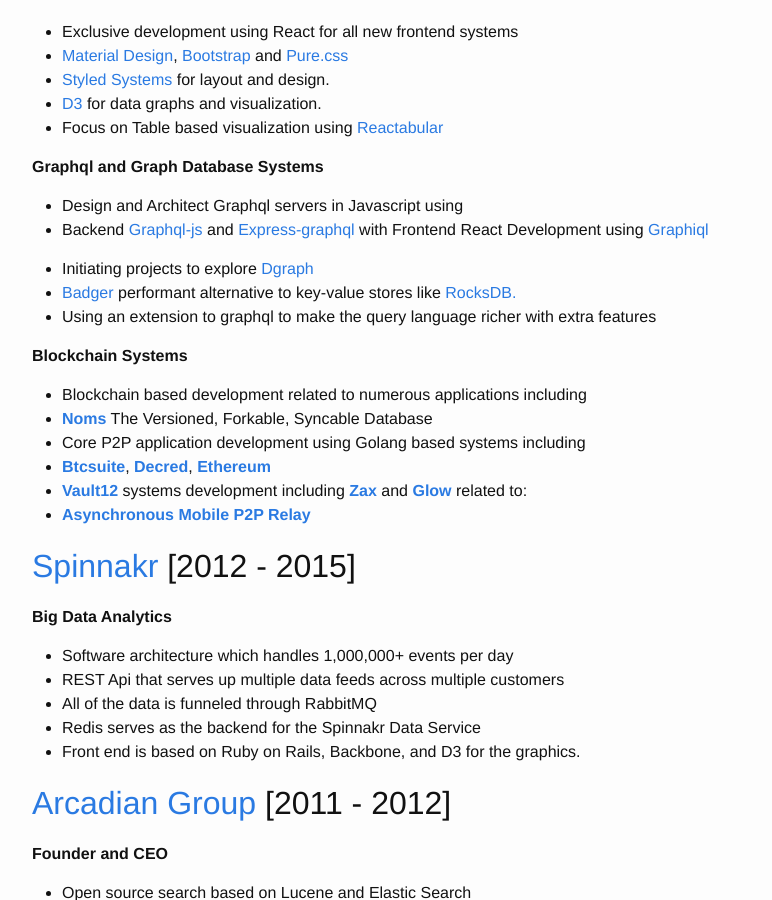
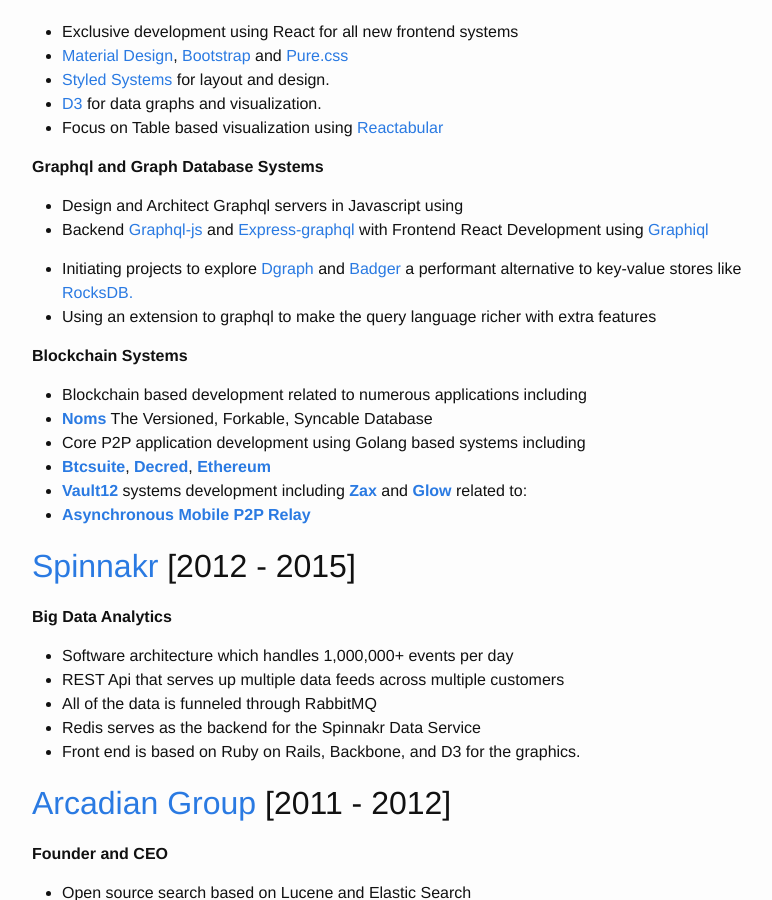
Before and after one commit to angermanmichael/link16, a Jekyll site: the page built from _posts/2017-11-03-cv.md, in a window 1280 px wide and 900 px high, scrolled down 399 px. Shown: the whole window, without its empty margins (238-1010 px from the left). Built offline with Jekyll 4.4.1, drawn with Linux system fonts in a browser that asks for light colours.

Commit message:
tweak badger

```diff
--- a/_posts/2017-11-03-cv.md
+++ b/_posts/2017-11-03-cv.md
@@ -28,7 +28,7 @@ For the past nine years I have been actively involved in building large scale in
 Frontend React Development using [Graphiql](https://github.com/graphql/graphiql)
 
 * Initiating projects to explore [Dgraph](https://github.com/dgraph-io/dgraph)
-* [Badger](https://github.com/dgraph-io/badger) performant alternative to key-value stores like [RocksDB.](https://github.com/facebook/rocksdb)
+and [Badger](https://github.com/dgraph-io/badger) a performant alternative to key-value stores like [RocksDB.](https://github.com/facebook/rocksdb)
 * Using an extension to graphql to make the query language richer with extra features
 
 **Blockchain Systems**
```
